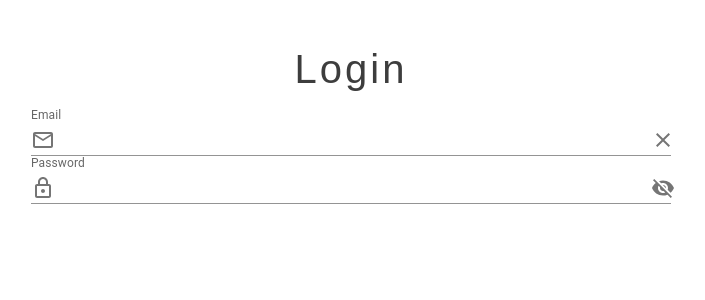
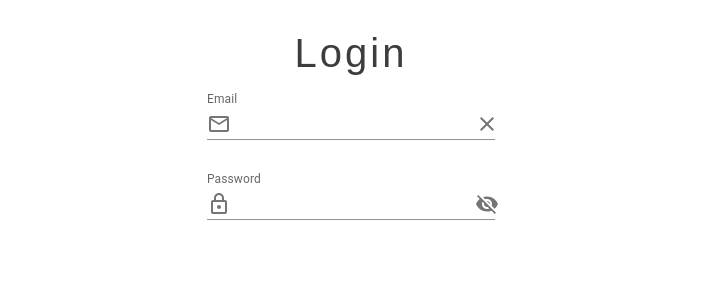
Before and after one commit to Thiagoccarb/Q9-Tecnologia---chalenge, a React (Create React App) app: page / in a window 1280 px wide. Shown: the top 300 px of the page, without its empty margins (289-994 px from the left). Built offline with nearby package versions, Linux system fonts and the light colour scheme.

Commit message:
Implements Grid container with rowGap prop logic in LoginForm.tsx

```diff
--- a/src/pages/login/components/LoginForm.tsx
+++ b/src/pages/login/components/LoginForm.tsx
@@ -34,14 +34,14 @@ export default function LoginForm() {
   const handlePasswordInputType = () => setShowPassword(!showPassword);
 
   return (
-    <form
-      style={{
-        width: '80%',
-      }}
+    <form>
+      <Grid
+        container
+        flexDirection='column'
+        rowGap={4}
       >
         <Grid
           item
-        width='100%'
         >
           <TextField
             onChange={handleChange}
@@ -108,6 +108,7 @@ export default function LoginForm() {
             label='Password'
           />
         </Grid>
+      </Grid>
     </form>
   );
 }
```
Lines whose indentation alone changed are shown as unchanged.
